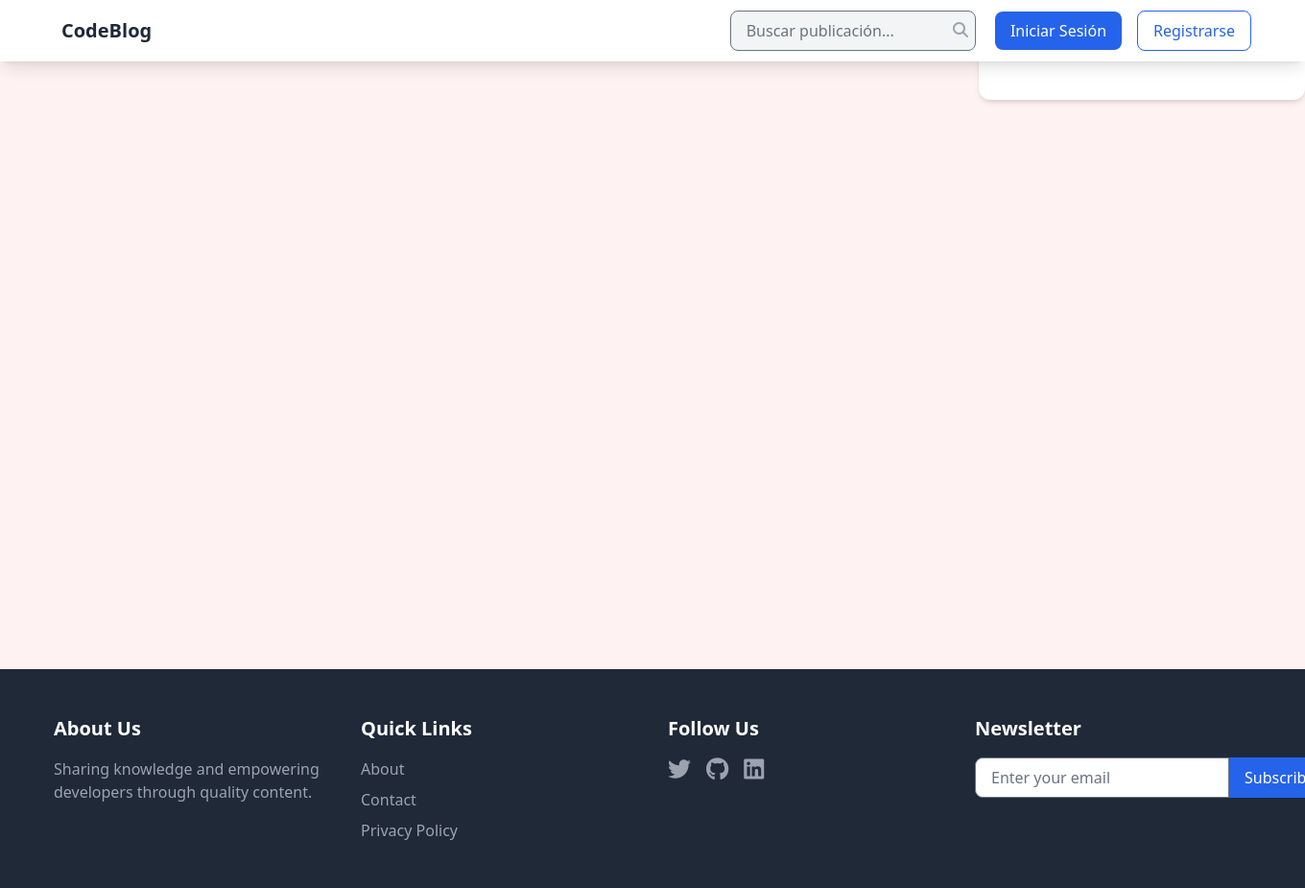
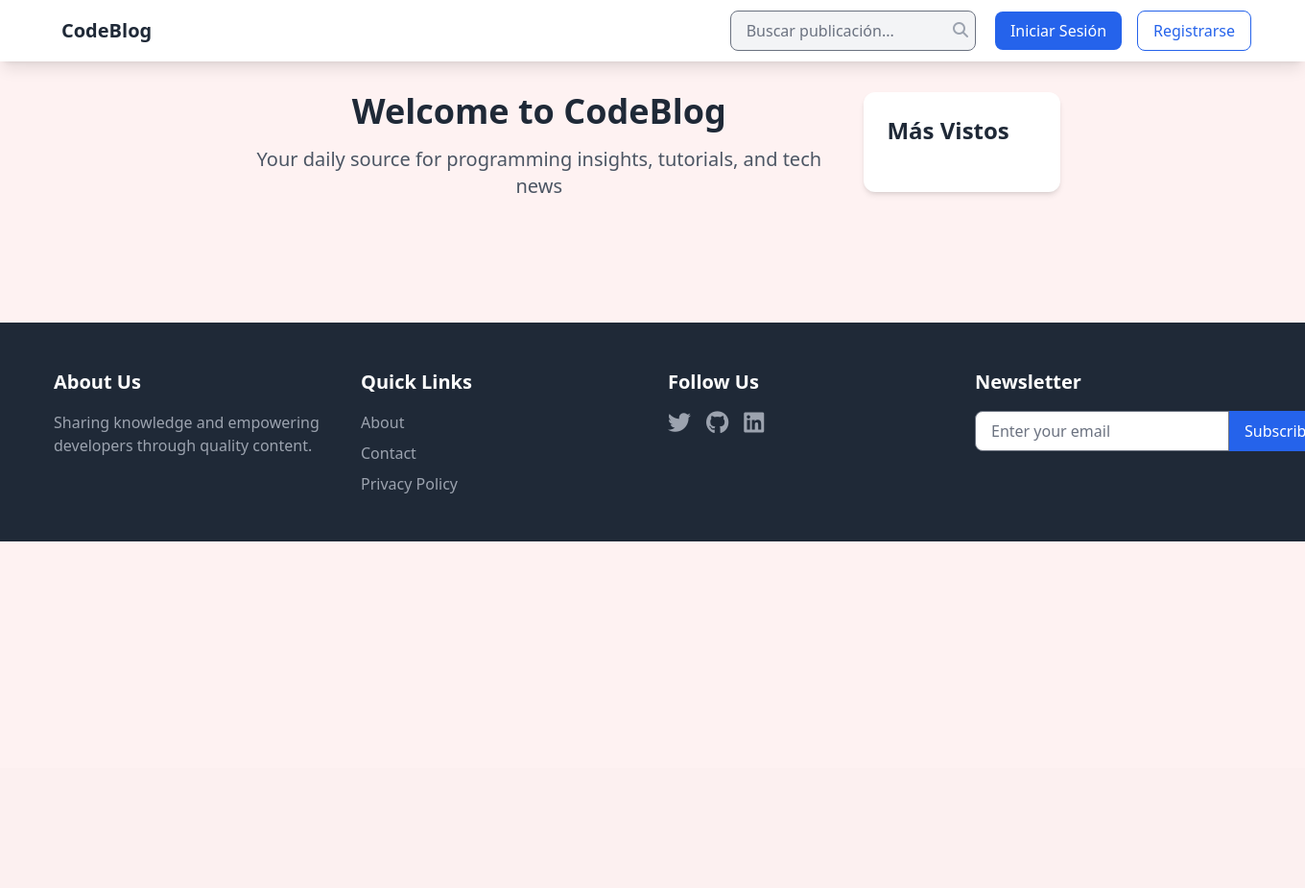
Before and after one commit to JoelRazuri/blog-personal, a Django app: page /blog/ in a window 1360 px wide; the page is wider, and only the part inside the window is pictured. Shown: that part at 96% size. After the commit the page ends 564 px from the top of that part, so only its background shows below. Run offline with Django 5.2, Linux system fonts and the light colour scheme; data that the repository does not hold is empty; style sheets or scripts are compiled from the project's sources; some libraries are stand-ins or nearby versions.

Commit message:
nuevo diseño home

```diff
--- a/templates/blog/index.html
+++ b/templates/blog/index.html
@@ -3,52 +3,53 @@
 {% block title %}Blog{% endblock title %}
 {% load static %}
 {% block content %}
-    <main class="min-h-[84.8vh] flex">
-        <section class="flex flex-col w-[75%] min-h-[84.8vh]">
-            <div class="min-h-[76.1vh] py-8 px-10 flex flex-wrap">
+    <div class="max-w-7xl mx-auto px-4 pt-24 pb-12 flex flex-col lg:flex-row gap-8">
+        <main class="lg:w-3/4">
+            <div class="text-center mb-8">
+                <h1 class="text-4xl font-bold text-gray-800 mb-4">Welcome to CodeBlog</h1>
+                <p class="text-xl text-gray-600">Your daily source for programming insights, tutorials, and tech news</p>
+            </div>
+
+            <div class="grid md:grid-cols-2 lg:grid-cols-2 gap-8">
                 {% for post in posts  %}
-                <div class="bg-white w-[300px] h-[420px] mb-8 mr-8 shadow-2xl">
-                    <a href="{% url 'blog:detail' post.id %}">
-                        <article class="h-[420px] flex flex-col items-center justify-between">
-                            <div>
-                                <img src="{{ post.image.url }}" width="250" alt="foto" class="py-4 h-[15em]">
+                    <article class="bg-white rounded-xl shadow-md overflow-hidden hover:shadow-lg transition-shadow duration-300">
+                        <img src="{{ post.image.url }}" alt="JavaScript Blog Post" class="w-full h-48 object-cover">
+                        <div class="p-6">
+                            <div class="flex items-center mb-3">
+                                <img src="{{ post.author.image.url }}" alt="foto" class="mr-1 rounded-full h-9 w-9">
+                                <p>{{ post.author.username | title }} <span class="text-gray-500">| {{ post.created_date }}</span></p>
                             </div>
-                            <div class="flex w-[85%]">
-                                <h3 class="text-3xl">{{ post.title }}</h3>
+                            <h2 class="text-xl font-bold text-gray-800 mb-1">{{ post.title }}</h2>
+                            <div class="text-gray-600 mb-5">
+                                <p>{{ post.content | safe|truncatechars:120 }}</p>
                             </div>
-                            <div class="flex w-[85%] py-4">
-                                <img src="{{ post.author.image.url }}" alt="foto" width="42">
-                                <div class="px-3">
-                                    <p>{{ post.author.username | title }}</p>
-                                    <p>{{ post.created_date }}</p>
-                                </div>
-                                <div class="flex justify-end w-20 text-red-500">
-                                    <span><i class="fa-regular fa-eye"></i> {{ post.get_view_count }}</span>
-                                </div>
+                            <a href="{% url 'blog:detail' post.id %}" class="text-blue-600 hover:text-blue-800 font-semibold">Leer más →</a>
                         </div>
                     </article>
-                    </a>
-                </div>
                 {% endfor %}
             </div>
-            <div class="min-h-[8.7vh] p-6 flex justify-center items-center">
-                <span class="px-14 p-5 space-x-6">
+
+            <div class="flex justify-center items-center space-x-2 mt-12">
                 {% if page_obj.has_previous %}
-                        <a href="?{{ request.GET.urlencode }}&page={{ page_obj.previous_page_number }}" class="py-2 px-5 bg-red-400 text-slate-50 rounded-md">Anterior</a>
+                    <a href="?{{ request.GET.urlencode }}&page={{ page_obj.previous_page_number }}" class="px-4 py-2 rounded-lg bg-gray-200 text-gray-600 hover:bg-gray-300">
+                        <i class="fas fa-chevron-left mr-2"></i>Anterior
+                    </a>
                 {% endif %}
 
                 {% if page_obj.paginator.num_pages != 1 %}
                     <span>
-                            {{ page_obj.number }} de {{ page_obj.paginator.num_pages }}
+                        {{ page_obj.number }} ... {{ page_obj.paginator.num_pages }}
                     </span>
                 {% endif %}
 
                 {% if page_obj.has_next %}
-                        <a href="?{{ request.GET.urlencode }}&page={{ page_obj.next_page_number }}" class="py-2 px-5 bg-red-400 text-slate-50 rounded-md">Siguiente</a>
+                    <a href="?{{ request.GET.urlencode }}&page={{ page_obj.next_page_number }}" class="px-4 py-2 rounded-lg bg-gray-200 text-gray-600 hover:bg-gray-300">
+                        Siguiente<i class="fas fa-chevron-right ml-2"></i>
+                    </a>
                 {% endif %}
-                </span>
             </div>
-        </section>
+        </main>
+
         {% include 'layouts/partials/aside.html' %}
-    </main>
+    </div>
 {% endblock content %}
```
Lines whose indentation alone changed are shown as unchanged.
